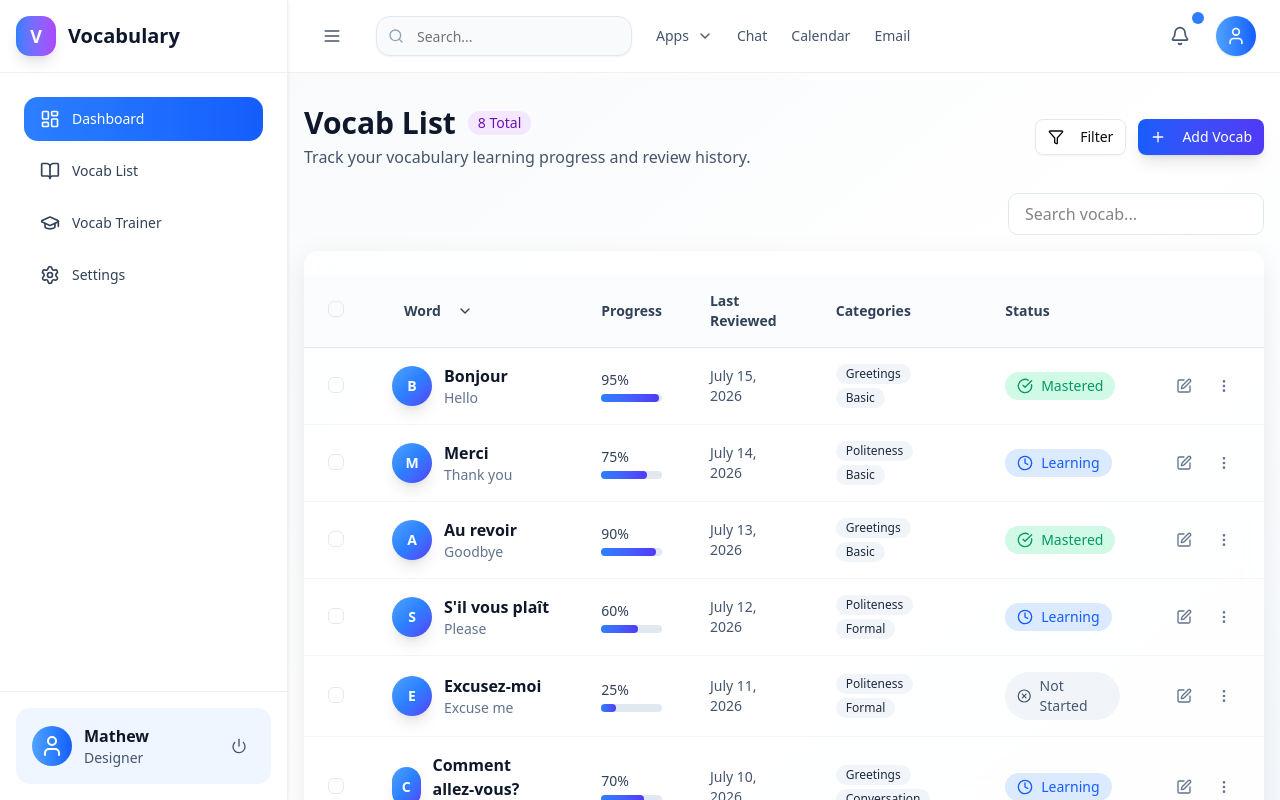
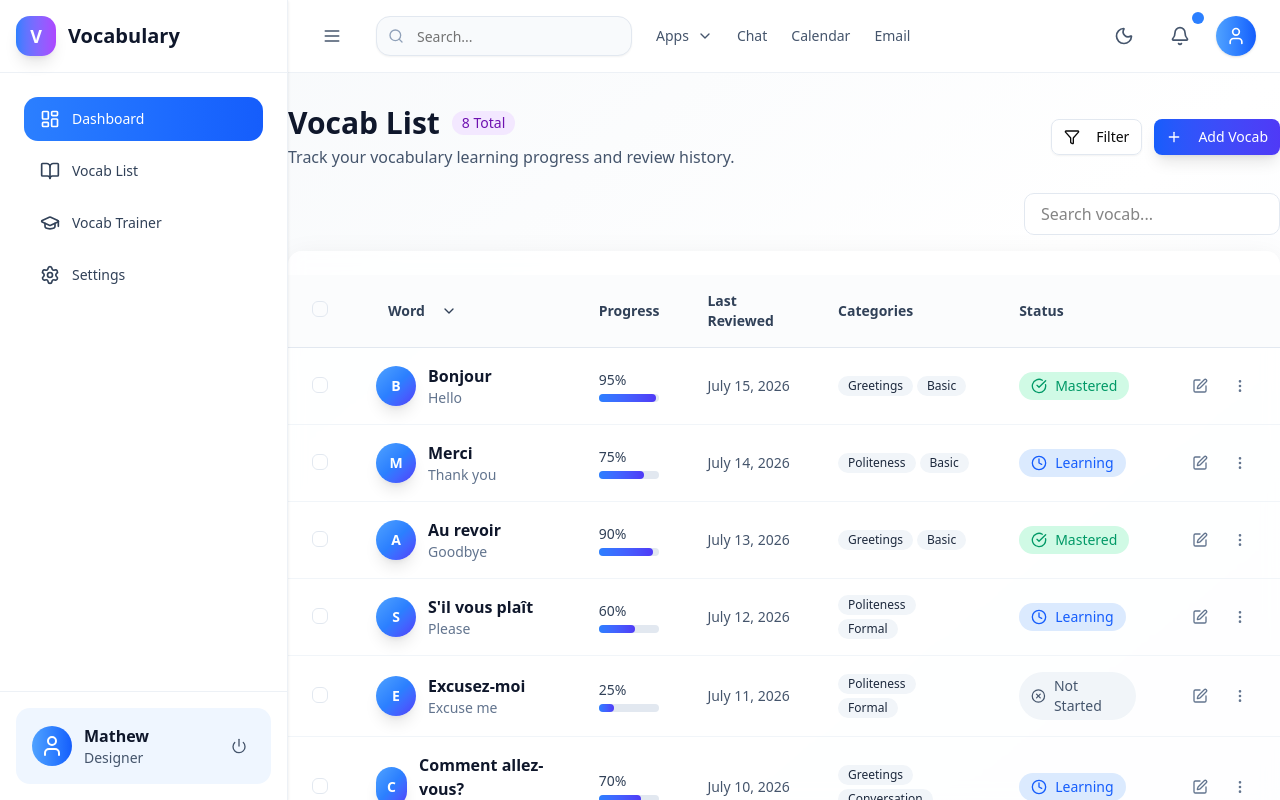
Before and after one commit to ngocxxu/vocab-management-fe-2, a Next.js app: page /vocab-list in a window 1280 px wide. Built offline with nearby package versions, Linux system fonts and the light colour scheme; no server answers.

Commit message:
feat: adjust vocab

```diff
--- /dev/null
+++ b/src/app/(app)/settings/page.tsx
@@ -0,0 +1,6 @@
+import React from 'react';
+import { VocabListLayout } from '@/components/vocab-list';
+
+export default function VocabListPage() {
+  return <VocabListLayout />;
+}
--- /dev/null
+++ b/src/app/(app)/vocab-trainer/page.tsx
@@ -0,0 +1,6 @@
+import React from 'react';
+import { VocabListLayout } from '@/components/vocab-list';
+
+export default function VocabListPage() {
+  return <VocabListLayout />;
+}
--- a/src/components/dashboard/DashboardContent.tsx
+++ b/src/components/dashboard/DashboardContent.tsx
@@ -7,7 +7,7 @@ import { OngoingTasks } from './cards/TestListToday';
 export const DashboardContent: React.FC = () => {
   return (
     <main className="flex-1 overflow-y-auto bg-slate-50 p-8 dark:bg-slate-900">
-      <div className="mx-auto max-w-7xl space-y-8">
+      <div className="container mx-auto space-y-8">
         {/* Page Header */}
         <div className="mb-8">
           <h1 className="text-3xl font-bold text-slate-900 dark:text-white">Dashboard Overview</h1>
--- a/src/components/dashboard/Header.tsx
+++ b/src/components/dashboard/Header.tsx
@@ -9,7 +9,7 @@ type HeaderProps = {
 };
 
 export const Header: React.FC<HeaderProps> = ({ onSidebarToggle }) => {
-  const { theme, toggleTheme, mounted } = useTheme();
+  const { theme, toggleTheme } = useTheme();
 
   return (
     <header className="border-b border-slate-200/60 bg-white px-6 py-4 shadow-sm dark:border-slate-700/60 dark:bg-slate-900">
@@ -58,7 +58,6 @@ export const Header: React.FC<HeaderProps> = ({ onSidebarToggle }) => {
         {/* Right Section */}
         <div className="flex items-center space-x-4">
           {/* Dark Mode Toggle */}
-          {mounted && (
           <Button
             variant="ghost"
             size="icon"
@@ -72,7 +71,6 @@ export const Header: React.FC<HeaderProps> = ({ onSidebarToggle }) => {
               ? <Sun className="h-5 w-5 text-slate-400" />
               : <Moon className="h-5 w-5 text-slate-600" />}
           </Button>
-          )}
 
           {/* Notifications */}
           <Button variant="ghost" size="icon" className="relative h-10 w-10 rounded-xl hover:bg-slate-100 dark:hover:bg-slate-800">
--- a/src/components/vocab-list/VocabListContent.tsx
+++ b/src/components/vocab-list/VocabListContent.tsx
@@ -3,9 +3,10 @@ import { VocabList } from './index';
 
 export const VocabListContent: React.FC = () => {
   return (
-    <div className="space-y-8">
-      {/* Main Vocab List */}
-      <VocabList />
+    <div className="min-h-screen bg-gradient-to-br from-slate-50 via-white to-blue-50/30 dark:from-slate-900 dark:via-slate-800 dark:to-slate-900/30">
+      <div className="container mx-auto py-8">
+        <VocabList />
+      </div>
     </div>
   );
 };
--- a/src/components/vocab-list/VocabListLayout.tsx
+++ b/src/components/vocab-list/VocabListLayout.tsx
@@ -1,12 +1,8 @@
 import React from 'react';
-import { VocabList } from './index';
+import { VocabListContent } from './VocabListContent';
 
 export const VocabListLayout: React.FC = () => {
   return (
-    <div className="min-h-screen bg-gradient-to-br from-slate-50 via-white to-blue-50/30 dark:from-slate-900 dark:via-slate-800 dark:to-slate-900/30">
-      <div className="container mx-auto px-4 py-8">
-        <VocabList />
-      </div>
-    </div>
+    <VocabListContent />
   );
 };
```
Lines whose indentation alone changed are shown as unchanged.
